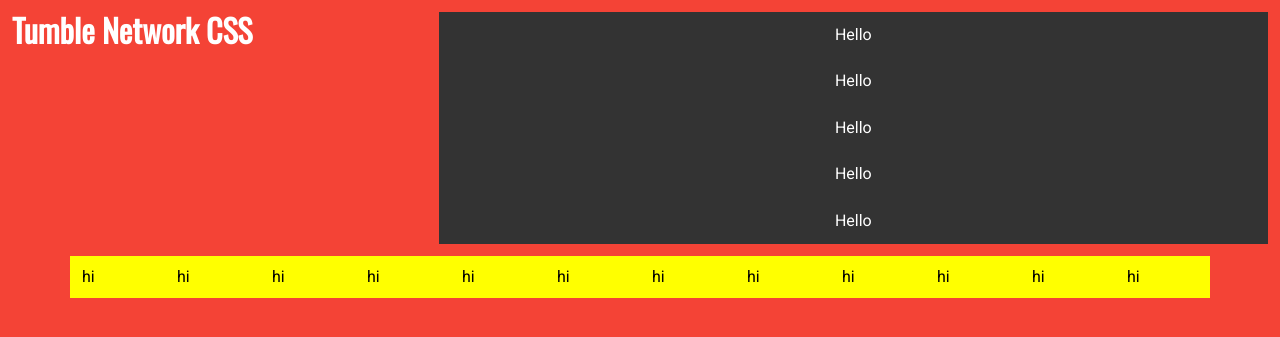
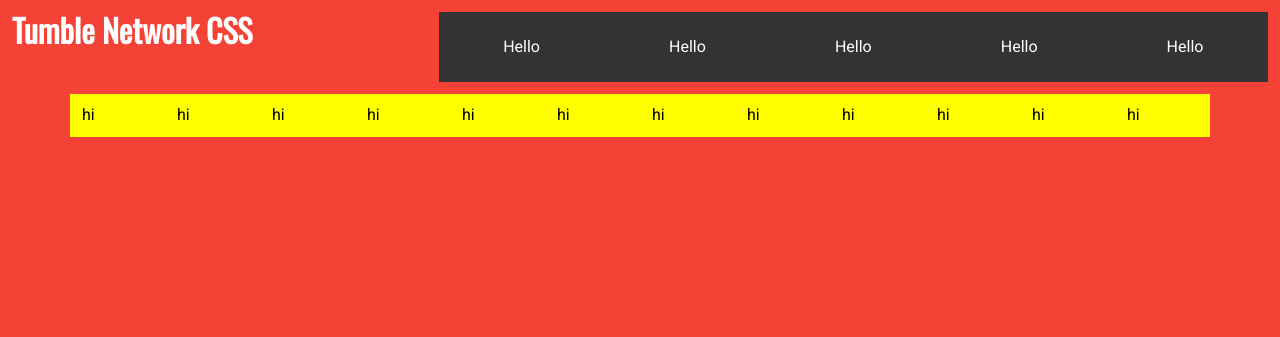
Before and after one commit to tumblenet/tumblenet-css, a Jekyll site: the page built from index.html, in a window 1280 px wide. Shown: the top 337 px of the page. Built offline with Jekyll 4.4.1, drawn with Linux system fonts in a browser that asks for light colours.

Commit message:
Update main.html

```diff
--- a/_layouts/main.html
+++ b/_layouts/main.html
@@ -4,12 +4,12 @@ layout: default
 <header class="tumblenet-background-color tn-row">
   <h1 class="tn-col-1-3 tn-text-white">{{ site.title }}</h1>
   <nav class="tn-col-2-3">
-    <ul class="tn-row tn-nav">
-      <li class="tn-nav-item"><a href="#">Hello</a></li>
-      <li class="tn-nav-item"><a href="#">Hello</a></li>
-      <li class="tn-nav-item"><a href="#">Hello</a></li>
-      <li class="tn-nav-item"><a href="#">Hello</a></li>
-      <li class="tn-nav-item"><a href="#">Hello</a></li>
+    <ul class="tn-row tn-nav col-align-right">
+      <li class="tn-nav-item tn-col-1-5"><a href="#">Hello</a></li>
+      <li class="tn-nav-item tn-col-1-5"><a href="#">Hello</a></li>
+      <li class="tn-nav-item tn-col-1-5"><a href="#">Hello</a></li>
+      <li class="tn-nav-item tn-col-1-5"><a href="#">Hello</a></li>
+      <li class="tn-nav-item tn-col-1-5"><a href="#">Hello</a></li>
     </ul>
   </nav>
 </header>
```
